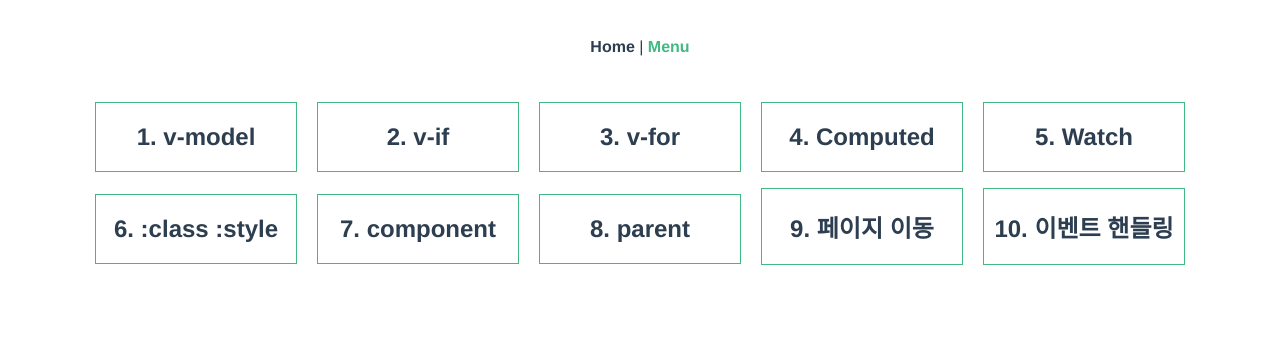
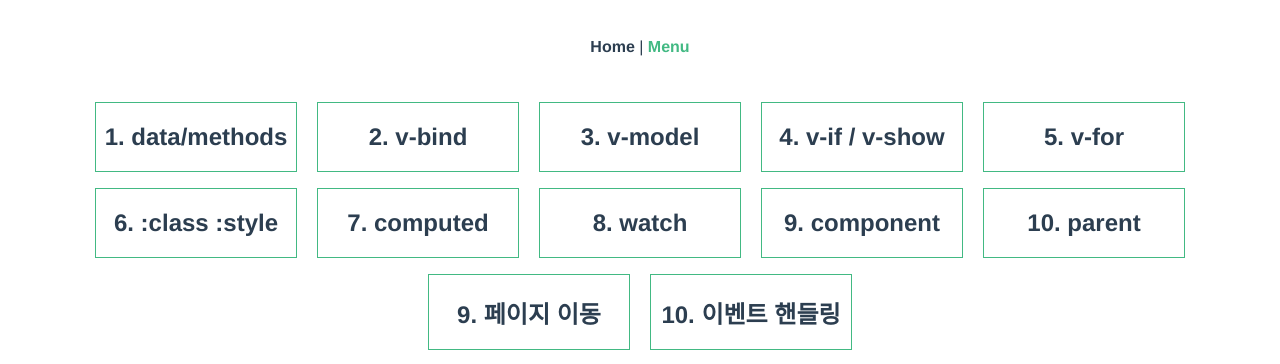
Before and after one commit to kyeongmin21/vueStudy, a Vue app: page /menu in a window 1280 px wide. Shown: the top 364 px of the page. Built offline with nearby package versions, Linux system fonts and the light colour scheme.

Commit message:
menu 위치 수정, data, bind 뷰페이지 생성

```diff
--- a/src/router/index.js
+++ b/src/router/index.js
@@ -15,6 +15,18 @@ const routes = [
     name: 'Menu',
     component: () => import(/* webpackChunkName: "menu" */ '@/views/Menu.vue')
   },
+
+
+  {
+    path: '/data',
+    name: 'Data',
+    component: () => import(/* webpackChunkName: "data" */ '@/views/Data.vue')
+  },
+  {
+    path: '/bind',
+    name: 'Bind',
+    component: () => import(/* webpackChunkName: "bind" */ '@/views/Bind.vue')
+  },
   {
     path: '/model',
     name: 'Model',
@@ -25,6 +37,13 @@ const routes = [
     name: 'If',
     component: () => import(/* webpackChunkName: "if" */ '@/views/If.vue')
   },
+  {
+    path: '/for',
+    name: 'For',
+    component: () => import(/* webpackChunkName: "for" */ '@/views/For.vue')
+  },
+
+
   {
     path: '/class',
     name: 'Class',
@@ -40,6 +59,7 @@ const routes = [
     name: 'Watch',
     component: () => import(/* webpackChunkName: "watch" */ '@/views/Watch.vue')
   },
+
   {
     path: '/compo',
     name: 'Compo',
@@ -60,11 +80,7 @@ const routes = [
     name: 'Event',
     component: () => import(/* webpackChunkName: "event" */ '@/views/Event.vue')
   },
-  {
-    path: '/for',
-    name: 'For',
-    component: () => import(/* webpackChunkName: "for" */ '@/views/For.vue')
-  },
+
 ]
 
 const router = new VueRouter({
--- /dev/null
+++ b/src/views/Bind.vue
@@ -0,0 +1,27 @@
+<template>
+  <div>
+    <h1>v-bind</h1>
+
+    <section class="first">
+
+    </section>
+
+    <section>
+
+    </section>
+  </div>
+</template>
+
+<script>
+export default {
+  data() {
+    return {
+
+    };
+  },
+};
+</script>
+
+<style>
+@import "/css/style.css";
+</style>
--- /dev/null
+++ b/src/views/Data.vue
@@ -0,0 +1,27 @@
+<template>
+  <div>
+    <h1>data / methods</h1>
+
+    <section class="first">
+
+    </section>
+
+    <section>
+
+    </section>
+  </div>
+</template>
+
+<script>
+export default {
+  data() {
+    return {
+
+    };
+  },
+};
+</script>
+
+<style>
+@import "/css/style.css";
+</style>
--- a/src/views/Menu.vue
+++ b/src/views/Menu.vue
@@ -2,17 +2,20 @@
   <div class="about">
     <div id="nav">
       <ul class="category">
-        <li><h2><router-link to="/model">1. v-model</router-link></h2></li>
-        <li><h2><router-link to="/if">2. v-if</router-link></h2></li>
-        <li><h2><router-link to="/for">3. v-for</router-link></h2></li>
-        <li><h2><router-link to="/computed">4. Computed</router-link></h2></li>
-        <li><h2><router-link to="/watch">5. Watch</router-link></h2></li>
-
+        <li><h2><router-link to="/model">1. data/methods</router-link></h2></li>
+        <li><h2><router-link to="/class">2. v-bind</router-link></h2></li>
+        <li><h2><router-link to="/model">3. v-model</router-link></h2></li>
+        <li><h2><router-link to="/if">4. v-if / v-show</router-link></h2></li>
+        <li><h2><router-link to="/for">5. v-for</router-link></h2></li>
       </ul>
       <ul class="category">
         <li><h2><router-link to="/class">6. :class :style</router-link></h2></li>
-        <li><h2><router-link to="/compo">7. component</router-link></h2></li>
-        <li><h2><router-link to="/parent">8. parent</router-link></h2></li>
+        <li><h2><router-link to="/computed">7. computed</router-link></h2></li>
+        <li><h2><router-link to="/watch">8. watch</router-link></h2></li>
+        <li><h2><router-link to="/compo">9. component</router-link></h2></li>
+        <li><h2><router-link to="/parent">10. parent</router-link></h2></li>
+      </ul>
+      <ul class="category">
         <li><h2><router-link to="/page" tag="a">9. 페이지 이동</router-link></h2></li>
         <li><h2><router-link to="/event" tag="a">10. 이벤트 핸들링</router-link></h2></li>
       </ul>
```
